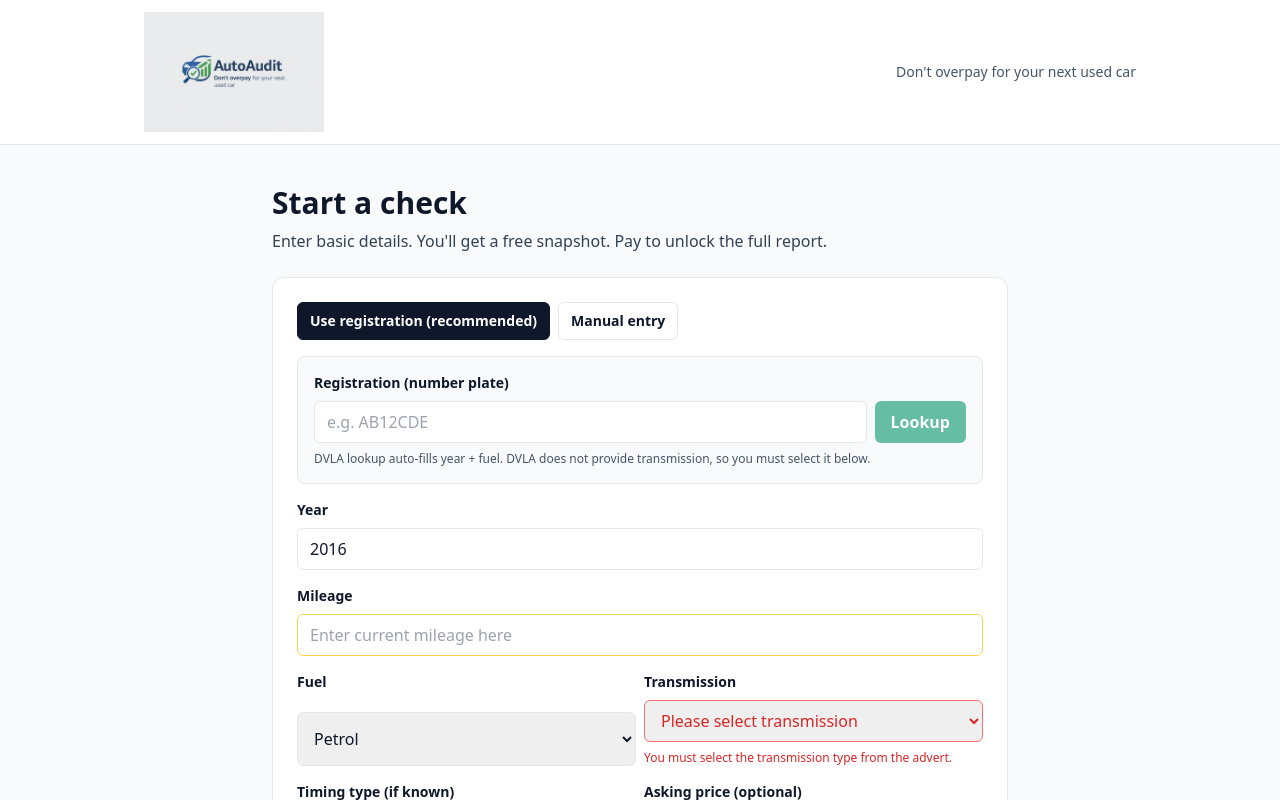
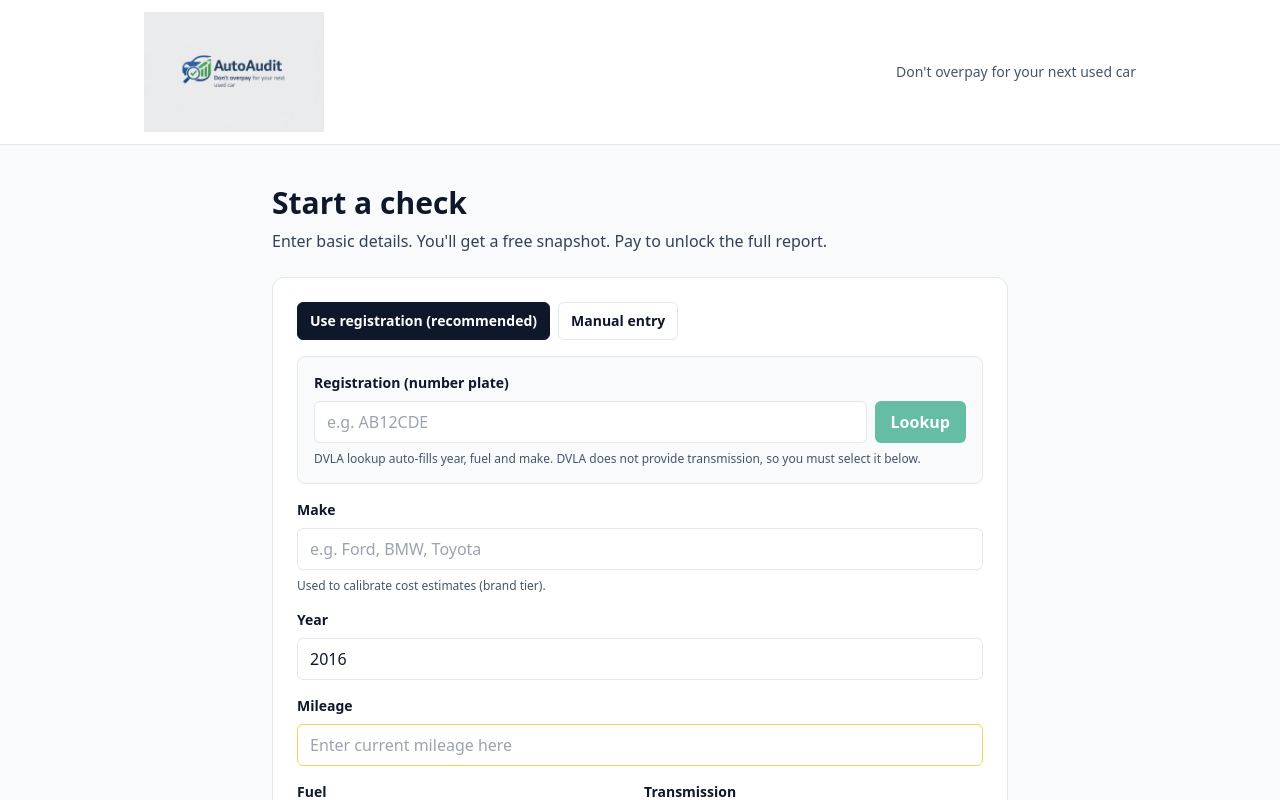
Before and after one commit to mickleethirty-vendium/autoaudit, a Next.js app: page /check in a window 1280 px wide. Shown: the top 800 px of the page. Built offline with nearby package versions, Linux system fonts and the light colour scheme.

Commit message:
Collect make for manual entry and use for pricing calibration

```diff
--- a/app/check/ui/CheckForm.tsx
+++ b/app/check/ui/CheckForm.tsx
@@ -8,8 +8,6 @@ type TimingType = "belt" | "chain" | "unknown";
 
 function mapDvlaFuelToFuel(dvlaFuel: string | null): Fuel {
   const f = (dvlaFuel ?? "").toLowerCase();
-
-  // DVLA values vary; keep mapping broad and safe.
   if (f.includes("diesel")) return "diesel";
   if (f.includes("electric")) return "ev";
   if (f.includes("hybrid")) return "hybrid";
@@ -23,18 +21,21 @@ function cleanRegistration(reg: string): string {
 export default function CheckForm() {
   const [mode, setMode] = useState<"reg" | "manual">("reg");
 
-  // Registration lookup
+  // Reg lookup
   const [registration, setRegistration] = useState<string>("");
   const [lookupBusy, setLookupBusy] = useState(false);
   const [lookupError, setLookupError] = useState<string | null>(null);
   const [lookupResult, setLookupResult] = useState<any | null>(null);
 
+  // ✅ Make (used by engine for brand multiplier)
+  const [make, setMake] = useState<string>("");
+
   // Inputs used to generate report
   const [year, setYear] = useState<number>(2016);
-  const [mileage, setMileage] = useState<number | "">(""); // blank by default
+  const [mileage, setMileage] = useState<number | "">("");
   const [fuel, setFuel] = useState<Fuel>("petrol");
 
-  // IMPORTANT: force user to choose transmission
+  // Force user to select transmission
   const [transmission, setTransmission] = useState<Transmission>("");
 
   const [timingType, setTimingType] = useState<TimingType>("unknown");
@@ -60,14 +61,13 @@ export default function CheckForm() {
 
       setLookupResult(data);
 
-      // Auto-fill year + fuel if present
+      // Auto-fill year + fuel + make if present
       if (data?.yearOfManufacture) setYear(Number(data.yearOfManufacture));
       if (data?.fuelType) setFuel(mapDvlaFuelToFuel(data.fuelType));
+      if (data?.make) setMake(String(data.make));
 
-      // Clear mileage (user must enter current mileage)
+      // Clear mileage and force transmission selection
       setMileage("");
-
-      // Force transmission selection every time they do a lookup
       setTransmission("");
     } catch (e: any) {
       setLookupError(e?.message ?? "Lookup failed");
@@ -82,6 +82,10 @@ export default function CheckForm() {
     setError(null);
 
     try {
+      if (mode === "manual" && make.trim() === "") {
+        throw new Error("Please enter the vehicle make (e.g. Ford, BMW, Toyota).");
+      }
+
       if (mileage === "" || !Number.isFinite(Number(mileage))) {
         throw new Error("Please enter the current mileage.");
       }
@@ -95,13 +99,13 @@ export default function CheckForm() {
           ? cleanRegistration(registration.trim())
           : null;
 
-      const makeToStore = mode === "reg" ? (lookupResult?.make ?? null) : null;
+      // In reg mode, we take make from DVLA (editable). In manual mode, user enters it.
+      const makeToStore = make.trim() ? make.trim() : null;
 
       const res = await fetch("/api/create-report", {
         method: "POST",
         headers: { "Content-Type": "application/json" },
         body: JSON.stringify({
-          // Store reg + make (optional)
           registration: regToStore,
           make: makeToStore,
 
@@ -126,7 +130,10 @@ export default function CheckForm() {
   }
 
   const canSubmit =
-    !busy && mileage !== "" && transmission !== "";
+    !busy &&
+    mileage !== "" &&
+    transmission !== "" &&
+    (mode === "reg" ? true : make.trim() !== "");
 
   return (
     <form onSubmit={onSubmit} className="grid gap-4">
@@ -182,7 +189,7 @@ export default function CheckForm() {
             </div>
 
             <div className="text-xs text-slate-600">
-              DVLA lookup auto-fills year + fuel. DVLA does not provide transmission, so you must select it below.
+              DVLA lookup auto-fills year, fuel and make. DVLA does not provide transmission, so you must select it below.
             </div>
           </div>
 
@@ -202,17 +209,32 @@ export default function CheckForm() {
                 <b>{lookupResult.fuelType ?? "Unknown"}</b> · Colour:{" "}
                 <b>{lookupResult.colour ?? "Unknown"}</b>
               </div>
-              <div className="mt-1 text-xs text-slate-600">
-                MOT: {lookupResult.motStatus ?? "Unknown"} · Tax:{" "}
-                {lookupResult.taxStatus ?? "Unknown"}
-              </div>
               <div className="mt-2 text-xs text-slate-600">
-                Mileage has been cleared — please enter the current mileage from the advert/dashboard.
+                Mileage has been cleared — please enter current mileage from the advert/dashboard.
               </div>
             </div>
           ) : null}
         </div>
       ) : null}
+
+      {/* ✅ Make field (always shown) */}
+      <div className="grid gap-2">
+        <label className="text-sm font-semibold">
+          Make {mode === "manual" ? <span className="text-red-600">*</span> : null}
+        </label>
+        <input
+          className={`rounded-md border px-3 py-2 ${
+            mode === "manual" && make.trim() === "" ? "border-red-400" : ""
+          }`}
+          value={make}
+          onChange={(e) => setMake(e.target.value)}
+          placeholder="e.g. Ford, BMW, Toyota"
+          required={mode === "manual"}
+        />
+        <div className="text-xs text-slate-600">
+          Used to calibrate cost estimates (brand tier).
+        </div>
+      </div>
 
       {/* Year */}
       <div className="grid gap-2">
@@ -317,14 +339,12 @@ export default function CheckForm() {
         </div>
       </div>
 
-      {/* Errors */}
       {error ? (
         <div className="rounded-md bg-red-50 p-3 text-sm text-red-700">
           {error}
         </div>
       ) : null}
 
-      {/* Submit */}
       <button
         disabled={!canSubmit}
         className="rounded-md bg-emerald-600 px-4 py-3 font-semibold text-white hover:bg-emerald-700 disabled:opacity-50"
```
